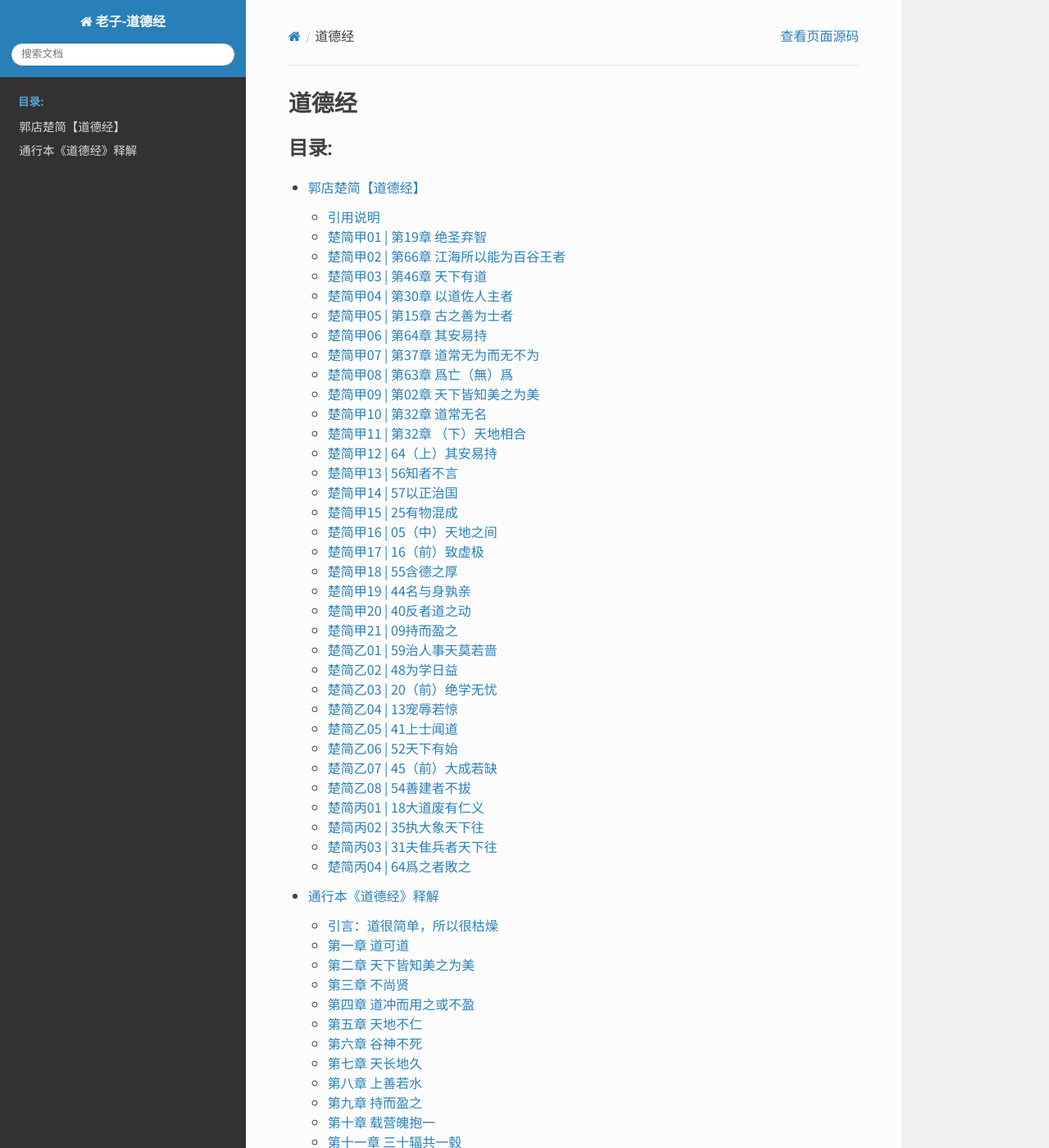
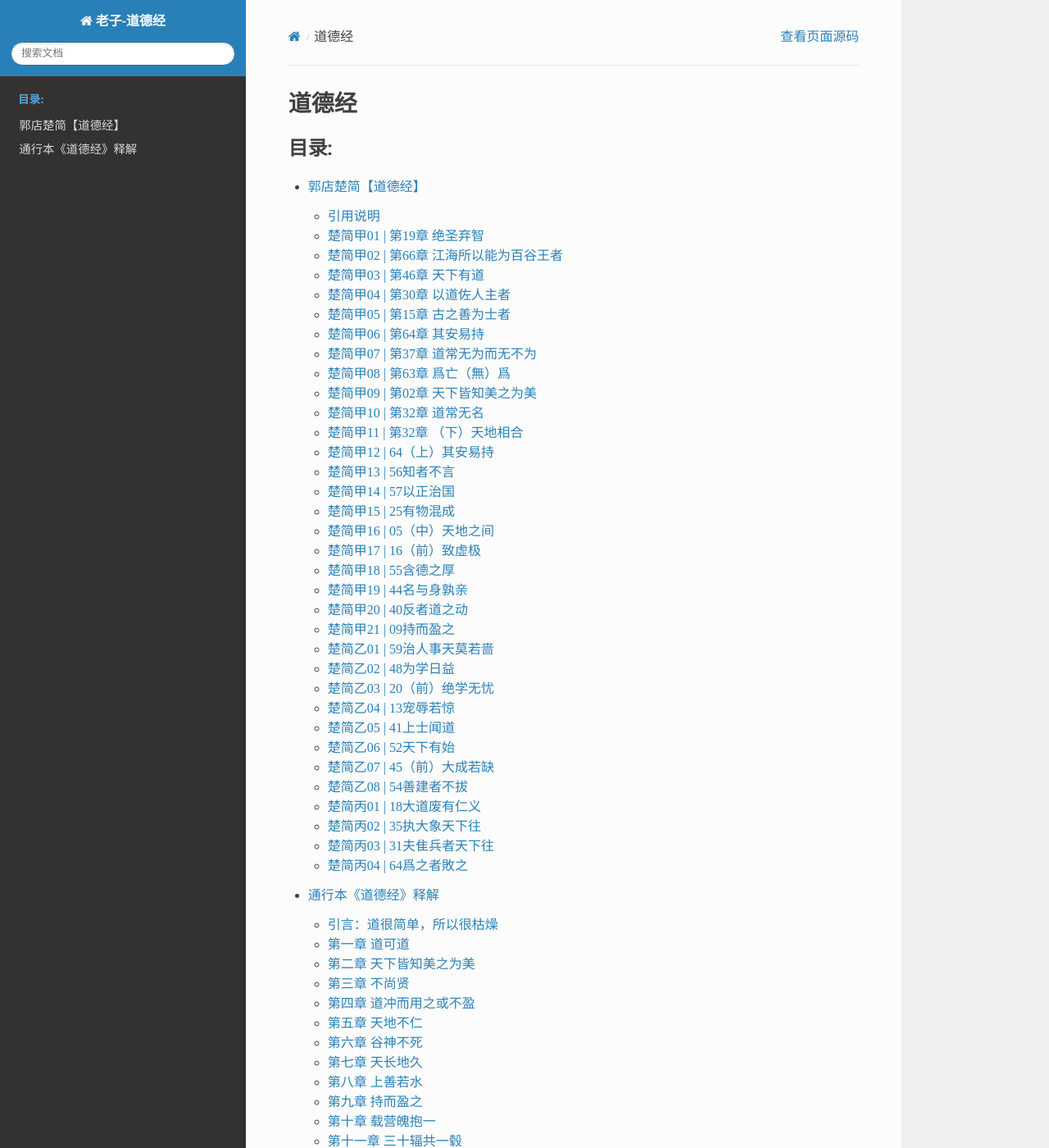
Before and after one commit to joe0917/Dao-de, a Sphinx documentation site: the page built from source/index.rst, in a window 1280 px wide and 1400 px high. Shown: the whole window at 82% size. Built offline with Sphinx 7.4.7 and the Read the Docs theme 3.1.0, drawn with Linux system fonts in a browser that asks for light colours.

Commit message:
修改更新

```diff
--- a/source/_static/custom.css
+++ b/source/_static/custom.css
@@ -1,5 +1,10 @@
-@import url('https://fonts.googleapis.com/css2?family=Noto+Sans+SC&display=swap');
+@font-face {
+    font-family: 'CustomChinese';
+    src: local('SimSun'),
+         local('STSong');
+    unicode-range: U+4E00-9FFF;
+}
 
 body {
-    font-family: 'Noto Sans SC', sans-serif;
+    font-family: 'CustomChinese', serif;
 }
```
